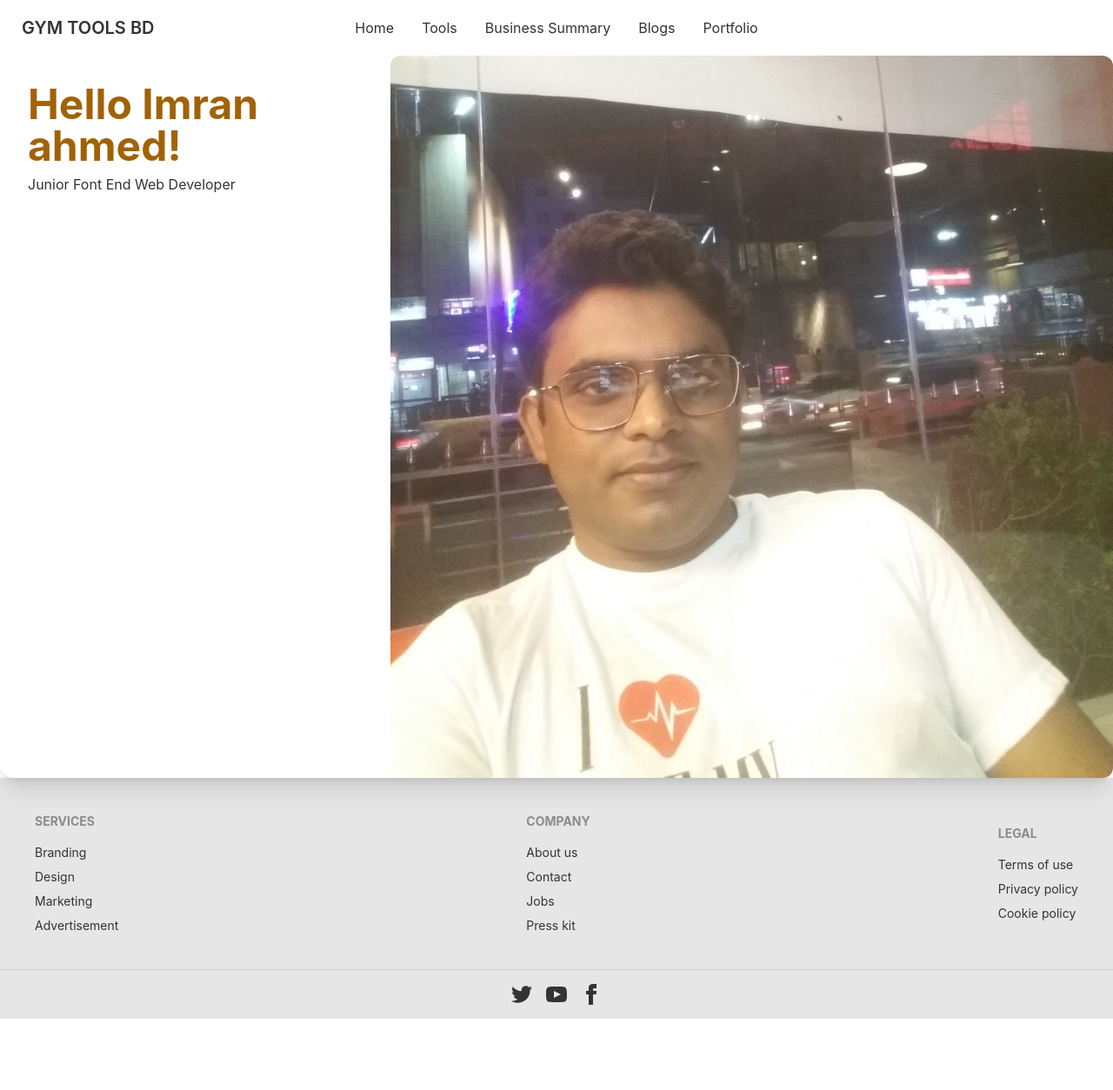
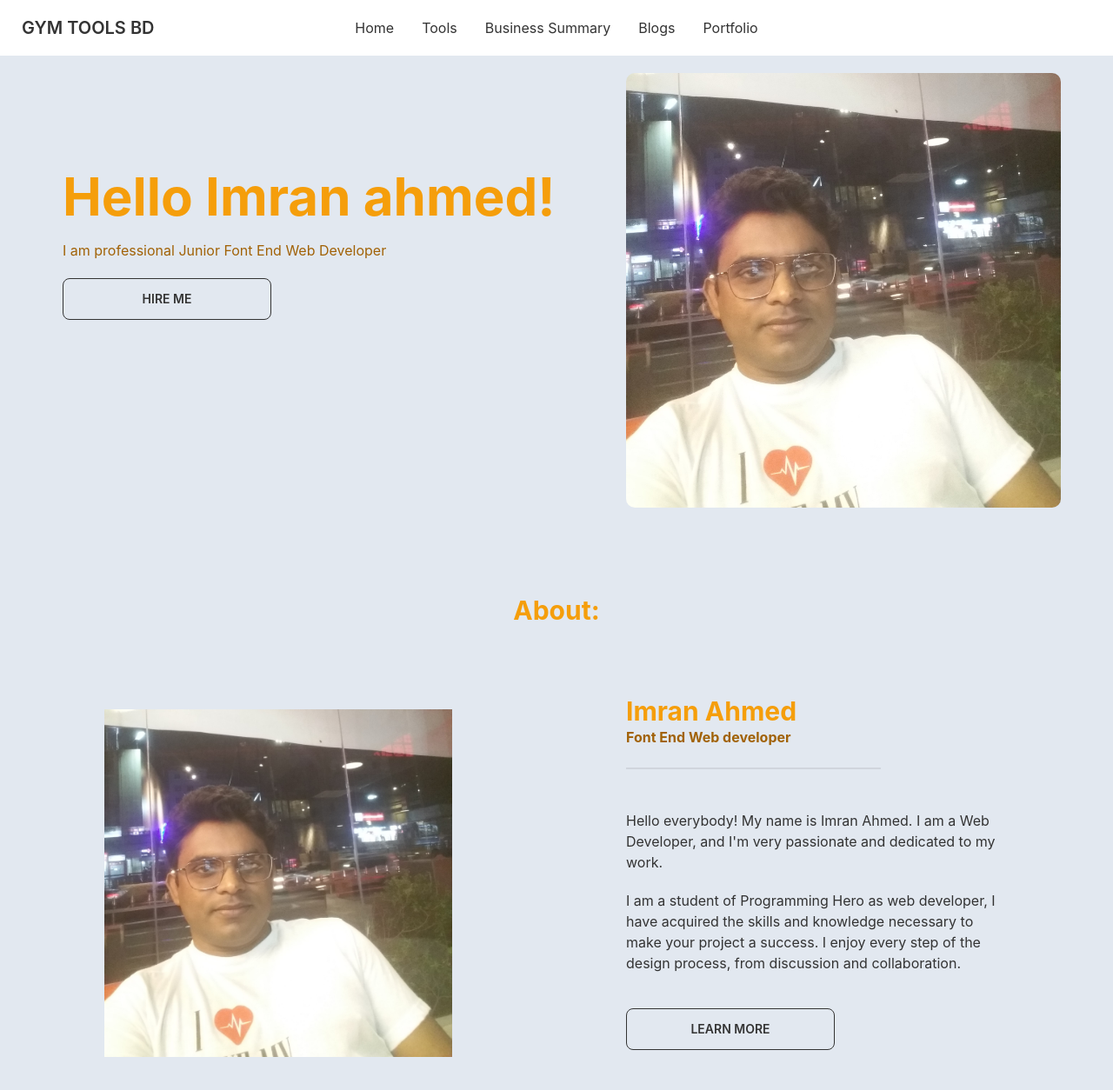
Before and after one commit to Emlakhossain/Modern-parts-clients-side-repo, a React (Create React App) app: page /portfolio in a window 1280 px wide. Shown: the top 1254 px of the page at 87% size. Before the commit the page ends 1172 px from the top, so only its background shows below. Built offline with nearby package versions, Linux system fonts and the light colour scheme.

Commit message:
portfolio commited

```diff
--- /dev/null
+++ b/src/Pages/Portfilio/Portfolio.css
@@ -0,0 +1,18 @@
+.card {}
+
+.card-text {
+    margin-top: 100px;
+}
+
+.avatar img {
+    width: 500px;
+    height: 500px;
+    border-radius: 10px;
+    margin: 20px;
+
+}
+
+.about-img-container img {
+    width: 400px;
+    height: 400px;
+}
--- a/src/Pages/Portfilio/Portfolio.js
+++ b/src/Pages/Portfilio/Portfolio.js
@@ -1,15 +1,18 @@
 import React from 'react';
 import img from '../../img/my-img.jpg';
+import './Portfolio.css';
 
 const Portfolio = () => {
     return (
-        <>
-            <div class="card lg:card-side bg-base-100 shadow-xl">
+        <div className='bg-slate-200'>
+            <div class="card lg:card-side   mx-10">
 
-                <div class="card-body w-3/4">
-                    <h2 class="card-title text-5xl font-bold text-secondary">Hello Imran ahmed!</h2>
-                    <p>Junior Font End Web Developer</p>
-
+                <div class="card-body">
+                    <div className='card-text '>
+                        <h2 class="card-title text-6xl font-bold text-primary mb-5">Hello Imran ahmed!</h2>
+                        <p className='text-secondary mb-5 '> I am professional Junior Font End Web Developer</p>
+                        <button className='btn btn-outline w-60'>Hire Me</button>
+                    </div>
                 </div>
                 <div class="avatar">
                     <div class=" rounded-xl">
@@ -19,7 +22,77 @@ const Portfolio = () => {
 
 
             </div>
-        </>
+            <section className='mx-10 my-20'>
+                <h3 className='text-center font-bold text-primary my-20 text-3xl'>About:</h3>
+                <div className='grid grid-cols-1 md:grid-cols-2 lg:grid-cols-2'>
+                    <div className='about-img-container ml-20 py-4'>
+                        <img src={img} alt="" />
+                    </div>
+                    <div className='mx-20'>
+                        <h2 className='text-start font-bold text-3xl text-primary'>Imran Ahmed</h2>
+                        <p className='text-start font-bold text-secondary'>Font End Web developer</p>
+                        <div class="divider w-2/3 mb-10"></div>
+                        <p className='mb-5'>Hello everybody! My name is Imran Ahmed. I am a Web Developer, and I'm very passionate and dedicated to my work.</p>
+                        <p>I am a student of Programming Hero as web developer, I have acquired the skills and knowledge necessary to make your project a success. I enjoy every step of the design process, from discussion and collaboration.</p>
+
+                        <button class="btn btn-outline w-60 my-10">LEARN MORE</button>
+                    </div>
+                </div>
+            </section>
+            <section className='mx-10 my-20'>
+                <h3 className='text-center font-bold text-primary text-2xl my-20'>My Services</h3>
+                <div className='grid grid-cols-1 md:grid-cols-2 lg:grid-cols-3 pb-20 gap-4'>
+                    <div class="card w-98 bg-slate-100 shadow">
+                        <div className='flex justify-center items-center p-5'>
+                            <div className=''>
+                                <svg xmlns="http://www.w3.org/2000/svg" class="h-20 w-20 bg-primary rounded-lg" viewBox="0 0 20 20" fill="currentColor">
+                                    <path fill-rule="evenodd" d="M12.316 3.051a1 1 0 01.633 1.265l-4 12a1 1 0 11-1.898-.632l4-12a1 1 0 011.265-.633zM5.707 6.293a1 1 0 010 1.414L3.414 10l2.293 2.293a1 1 0 11-1.414 1.414l-3-3a1 1 0 010-1.414l3-3a1 1 0 011.414 0zm8.586 0a1 1 0 011.414 0l3 3a1 1 0 010 1.414l-3 3a1 1 0 11-1.414-1.414L16.586 10l-2.293-2.293a1 1 0 010-1.414z" clip-rule="evenodd" />
+                                </svg>
+                            </div>
+                            <div class="card-body">
+                                <h2 class="card-title">Web Development</h2>
+                                <p>This is Imran Ahmed portfolio. I am a  javascript web developer. Now I am learning how to make final projects. </p>
+                                <div class="card-actions justify-end">
+
+                                </div>
+                            </div>
+                        </div>
+                    </div>
+                    <div class="card w-98 bg-slate-100 shadow">
+                        <div className='flex justify-center items-center p-5'>
+                            <div className=''>
+                                <svg xmlns="http://www.w3.org/2000/svg" class="h-20 w-20 bg-primary rounded-lg" viewBox="0 0 20 20" fill="currentColor">
+                                    <path fill-rule="evenodd" d="M12.316 3.051a1 1 0 01.633 1.265l-4 12a1 1 0 11-1.898-.632l4-12a1 1 0 011.265-.633zM5.707 6.293a1 1 0 010 1.414L3.414 10l2.293 2.293a1 1 0 11-1.414 1.414l-3-3a1 1 0 010-1.414l3-3a1 1 0 011.414 0zm8.586 0a1 1 0 011.414 0l3 3a1 1 0 010 1.414l-3 3a1 1 0 11-1.414-1.414L16.586 10l-2.293-2.293a1 1 0 010-1.414z" clip-rule="evenodd" />
+                                </svg>
+                            </div>
+                            <div class="card-body">
+                                <h2 class="card-title">Full Stack Web Development</h2>
+                                <p>This is Imran Ahmed portfolio. I am a  javascript web developer. Now I am learning how to make final projects. </p>
+                                <div class="card-actions justify-end">
+
+                                </div>
+                            </div>
+                        </div>
+                    </div>
+                    <div class="card w-98 bg-slate-100 shadow">
+                        <div className='flex justify-center items-center p-5'>
+                            <div className=''>
+                                <svg xmlns="http://www.w3.org/2000/svg" class="h-20 w-20 bg-primary rounded-lg" viewBox="0 0 20 20" fill="currentColor">
+                                    <path fill-rule="evenodd" d="M12.316 3.051a1 1 0 01.633 1.265l-4 12a1 1 0 11-1.898-.632l4-12a1 1 0 011.265-.633zM5.707 6.293a1 1 0 010 1.414L3.414 10l2.293 2.293a1 1 0 11-1.414 1.414l-3-3a1 1 0 010-1.414l3-3a1 1 0 011.414 0zm8.586 0a1 1 0 011.414 0l3 3a1 1 0 010 1.414l-3 3a1 1 0 11-1.414-1.414L16.586 10l-2.293-2.293a1 1 0 010-1.414z" clip-rule="evenodd" />
+                                </svg>
+                            </div>
+                            <div class="card-body my-4">
+                                <h2 class="card-title">Creative Designer</h2>
+                                <p>This is Imran Ahmed portfolio. I am a  javascript web developer. Now I am learning how to make final projects. </p>
+                                <div class="card-actions justify-end">
+
+                                </div>
+                            </div>
+                        </div>
+                    </div>
+                </div>
+            </section>
+        </div>
     );
 };
 
```
